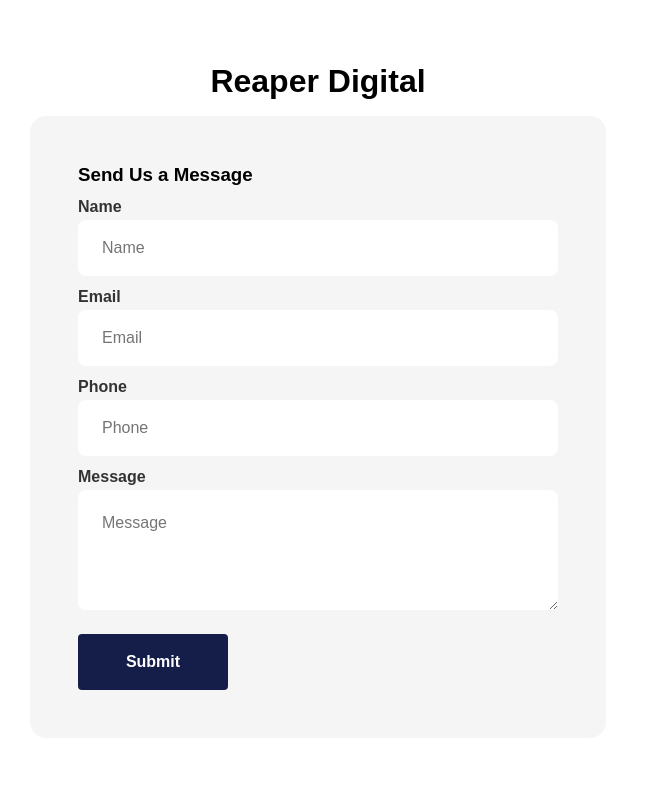
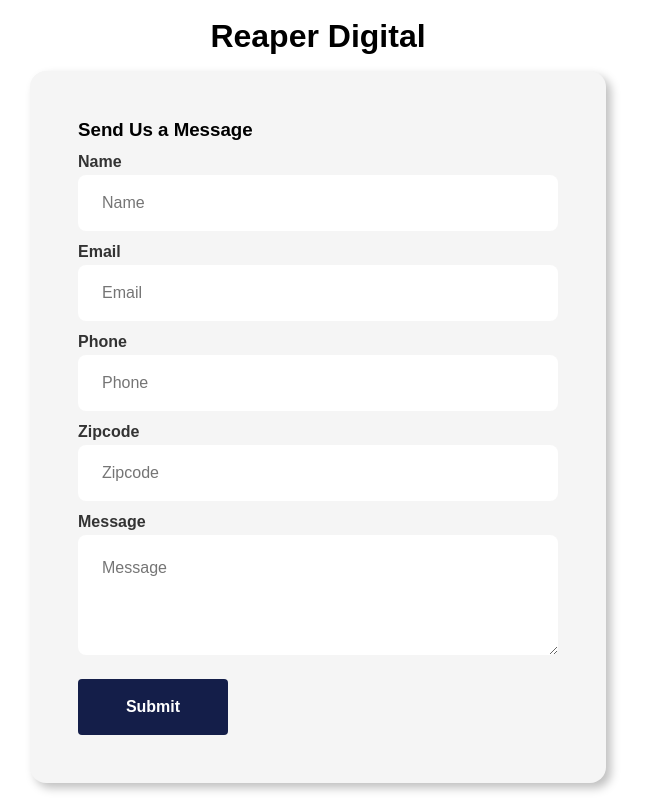
Before and after one commit to landon-thull/reaper-digital-yt, a Next.js app in the folder 0001_contact_form_sendgrid/: page / in a window 1280 px wide. Shown: the whole page, without its empty margins (322-968 px from the left). Built offline with nearby package versions, Linux system fonts and the light colour scheme.

Commit message:
0001 add zod validator

```diff
--- a/0001_contact_form_sendgrid/package.json
+++ b/0001_contact_form_sendgrid/package.json
@@ -9,12 +9,14 @@
     "lint": "next lint"
   },
   "dependencies": {
+    "@hookform/resolvers": "^3.10.0",
     "@sendgrid/mail": "^8.1.4",
     "next": "15.1.6",
     "react": "^19.0.0",
     "react-dom": "^19.0.0",
     "react-hook-form": "^7.54.2",
-    "sass": "^1.84.0"
+    "sass": "^1.84.0",
+    "zod": "^3.24.1"
   },
   "devDependencies": {
     "@eslint/eslintrc": "^3",
--- a/0001_contact_form_sendgrid/src/app/components/ContactForm.tsx
+++ b/0001_contact_form_sendgrid/src/app/components/ContactForm.tsx
@@ -2,8 +2,9 @@
 
 import styles from "./contactForm.module.scss";
 import { useForm } from "react-hook-form";
-import { ContactFormProps } from "@/interfaces/interfaces";
+import { ContactFormSchema, ContactFormType } from "@/interfaces/interfaces";
 import { useState } from "react";
+import { zodResolver } from "@hookform/resolvers/zod";
 
 export default function ContactForm() {
   const {
@@ -11,10 +12,10 @@
     handleSubmit,
     formState: { errors },
     reset,
-  } = useForm<ContactFormProps>();
+  } = useForm<ContactFormType>({ resolver: zodResolver(ContactFormSchema) });
   const [successMessage, setSuccessMessage] = useState<string>("");
 
-  const onSubmit = async (data: ContactFormProps) => {
+  const onSubmit = async (data: ContactFormType) => {
     try {
       const response = await fetch("/api/mail", {
         method: "POST",
@@ -70,6 +71,17 @@
           )}
         </label>
         <label className={styles["label"]}>
+          Zipcode
+          <input
+            className={styles["input"]}
+            {...register("zipcode")}
+            placeholder="Zipcode"
+          />
+          {errors.zipcode && (
+            <p className={styles.error}>{errors.zipcode.message}</p>
+          )}
+        </label>
+        <label className={styles["label"]}>
           Message
           <textarea
             className={`${styles["input"]} ${styles["textarea"]}`}
--- a/0001_contact_form_sendgrid/src/app/components/contactForm.module.scss
+++ b/0001_contact_form_sendgrid/src/app/components/contactForm.module.scss
@@ -117,6 +117,7 @@
     flex-wrap: wrap;
     align-items: center;
     gap: calc(12 / 16 * 1rem);
+    box-shadow: 5px 5px 10px rgba(0, 0, 0, 0.25);
   }
 
   .h3 {
--- a/0001_contact_form_sendgrid/src/interfaces/interfaces.ts
+++ b/0001_contact_form_sendgrid/src/interfaces/interfaces.ts
@@ -1,7 +1,13 @@
-export interface ContactFormProps {
-  name: string;
-  phone: string;
-  email?: string;
-  message: string;
-  zipcode: string;
-}
+import { z } from "zod";
+
+export const ContactFormSchema = z.object({
+  name: z.string().min(1, "Name is required").max(100, "Name is too long"),
+  phone: z.string().regex(/^\d{10}$/, "Phone number must be 10 digits"),
+  email: z.string().email("Invalid email format").optional(),
+  message: z
+    .string()
+    .min(1, "Message is required")
+    .max(1000, "Message is too long"),
+  zipcode: z.string().regex(/^\d{5}$/, "Zipcode must be 5 digits"),
+});
+export type ContactFormType = z.infer<typeof ContactFormSchema>;
```
Also changed, not shown: 1 other file (tests, documents, lock files or other folders).
